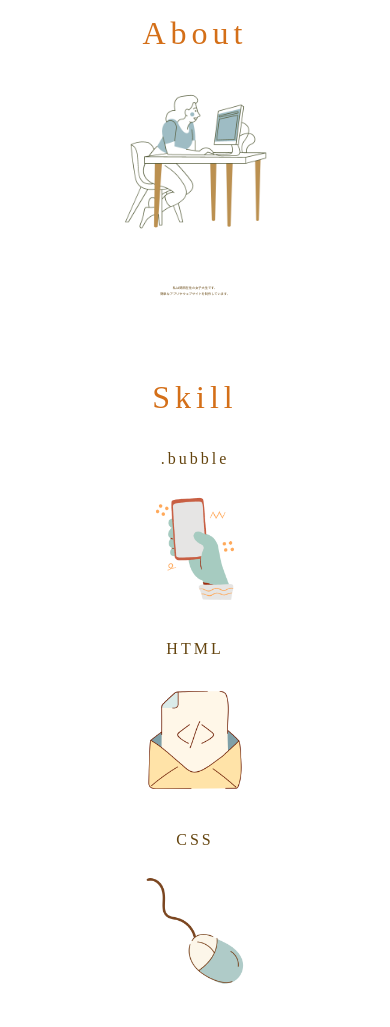
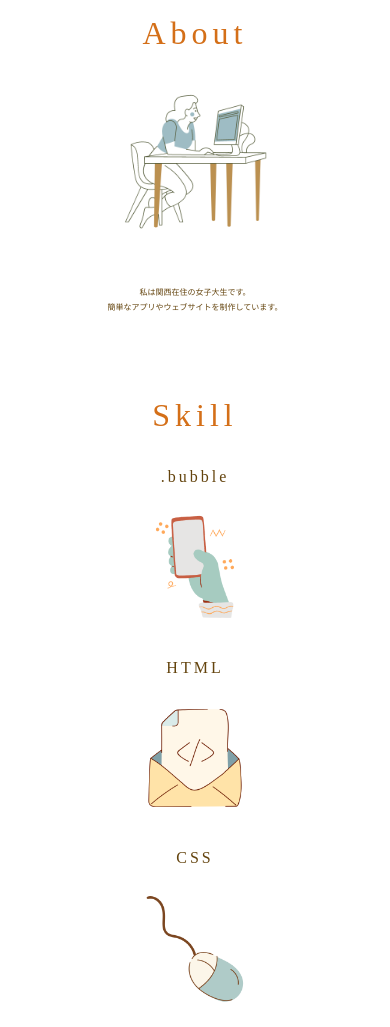
Before and after one commit to hinano-315/hinano-315.github.io, a plain HTML site: page index.html in a window 390 px wide. Shown: the part 807-1834 px from the top of the page. Drawn offline with Linux system fonts and the light colour scheme; some packages are replaced by stand-ins of ours.

Commit message:
Update portfolio.css

```diff
--- a/portfolio.css
+++ b/portfolio.css
@@ -287,7 +287,7 @@ footer p{
     }
 
     p{
-        font-size: 0.2rem;
+        font-size: 0.5rem;
     }
 
     .page-top img{
```
